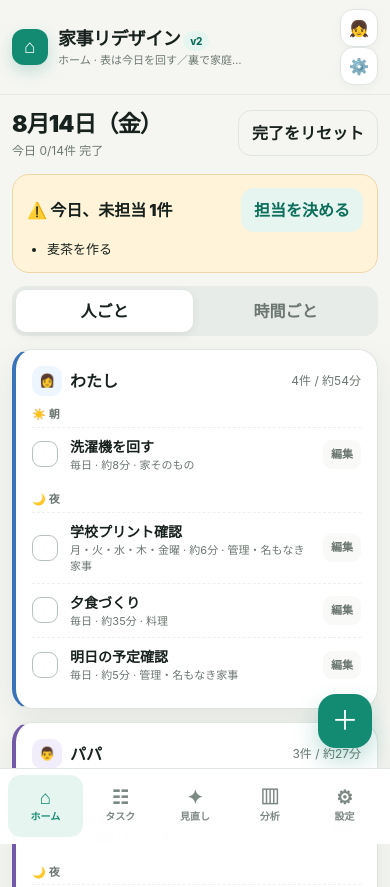
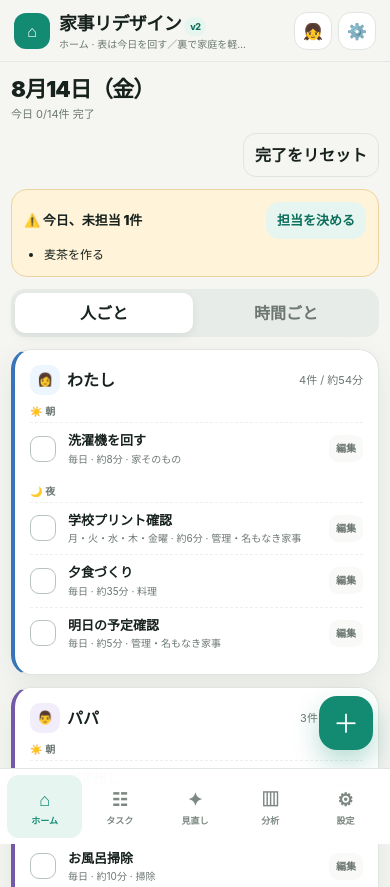
Before and after one commit to branzfamily01/kaji-redesign, a plain HTML site: page index.html in a window 390 px wide. Shown: the top 887 px of the page. Drawn offline with Linux system fonts and the light colour scheme.

Commit message:
Update v2 responsive UI

```diff
--- a/style.css
+++ b/style.css
@@ -1,46 +1,48 @@
 :root{
-  --bg:#f5f6f2;--surface:#fff;--surface-2:#f9faf7;--ink:#17211d;--muted:#6c7771;--line:#dfe5e1;
-  --brand:#138a72;--brand-deep:#0c6e5b;--brand-soft:#e6f5f0;--warn:#b26a00;--warn-soft:#fff4d9;
+  --bg:#f5f6f2;--surface:#fff;--surface2:#f9faf7;--ink:#17211d;--muted:#6c7771;--line:#dfe5e1;
+  --brand:#138a72;--brand2:#0c6e5b;--brand-soft:#e6f5f0;--warn:#a96500;--warn-soft:#fff4d9;
   --danger:#b94a4a;--danger-soft:#fff0ef;--purple:#7359a7;--purple-soft:#f1edfa;--blue:#3973b8;--blue-soft:#edf5ff;
-  --shadow:0 10px 30px rgba(24,45,36,.08);--radius:20px;--nav-h:76px
+  --pink:#c45b7d;--orange:#c97427;--shadow:0 10px 30px rgba(24,45,36,.08);--radius:20px;--nav-h:76px;
 }
-*{box-sizing:border-box} html{background:var(--bg)}
-body{margin:0;color:var(--ink);background:var(--bg);font-family:-apple-system,BlinkMacSystemFont,"Hiragino Sans","Yu Gothic UI","Yu Gothic",Meiryo,sans-serif;line-height:1.5;-webkit-font-smoothing:antialiased}
-button,input,select,textarea{font:inherit;color:inherit} button{cursor:pointer} button:disabled{cursor:not-allowed;opacity:.5}
-.app-shell{min-height:100vh;padding-bottom:calc(var(--nav-h) + env(safe-area-inset-bottom) + 18px)}
-.topbar{position:sticky;top:0;z-index:30;display:flex;align-items:center;justify-content:space-between;min-height:62px;padding:10px 16px;background:rgba(245,246,242,.92);backdrop-filter:blur(18px);border-bottom:1px solid rgba(223,229,225,.75)}
-.brand{display:flex;align-items:center;gap:10px;min-width:0}.brand-mark{width:36px;height:36px;border-radius:12px;display:grid;place-items:center;background:var(--brand);color:#fff;font-size:19px;box-shadow:0 6px 16px rgba(19,138,114,.22)}
-.brand-text{min-width:0}.brand-title{font-weight:900;letter-spacing:-.03em;font-size:18px}.brand-sub{font-size:11px;color:var(--muted);white-space:nowrap;overflow:hidden;text-overflow:ellipsis}
-.header-actions{display:flex;gap:7px}.icon-btn,.ghost-btn,.primary-btn,.soft-btn,.danger-btn{border:0;border-radius:13px;font-weight:800}
-.icon-btn{width:38px;height:38px;background:var(--surface);border:1px solid var(--line);display:grid;place-items:center;box-shadow:0 3px 10px rgba(24,45,36,.04)}
-.primary-btn{background:var(--brand);color:#fff;padding:11px 15px}.primary-btn:hover{background:var(--brand-deep)}
-.soft-btn{background:var(--brand-soft);color:var(--brand-deep);padding:10px 13px}.ghost-btn{background:transparent;border:1px solid var(--line);padding:10px 13px}.danger-btn{background:var(--danger-soft);color:var(--danger);padding:10px 13px}
-.content{width:min(100%,860px);margin:0 auto;padding:16px}.page-title{font-size:26px;line-height:1.15;letter-spacing:-.04em;margin:4px 0}.page-lead{color:var(--muted);font-size:13px;margin:0 0 16px}
-.date-row{display:flex;align-items:center;justify-content:space-between;gap:10px;margin-bottom:14px}.date-main{font-size:23px;font-weight:900;letter-spacing:-.04em}.date-sub{font-size:12px;color:var(--muted)}
-.card{background:var(--surface);border:1px solid var(--line);border-radius:var(--radius);padding:16px;box-shadow:var(--shadow);margin-bottom:13px}.card.flat{box-shadow:none}
-.card-title-row{display:flex;align-items:flex-start;justify-content:space-between;gap:12px;margin-bottom:10px}.card-title{font-weight:900;font-size:17px;margin:0}.card-sub{color:var(--muted);font-size:12px;margin-top:2px}
-.alert{background:var(--warn-soft);border:1px solid #efd6a6;border-radius:17px;padding:13px 14px;margin-bottom:13px}.alert-head{display:flex;align-items:center;justify-content:space-between;gap:10px;font-weight:900}.alert-list{margin:8px 0 0;padding-left:20px;font-size:13px}
-.segmented{display:grid;grid-template-columns:repeat(2,1fr);gap:4px;background:#e8ece9;padding:4px;border-radius:14px;margin-bottom:13px}.segmented.three{grid-template-columns:repeat(3,1fr)}
-.segmented button{border:0;background:transparent;border-radius:10px;padding:9px 8px;font-weight:800;color:var(--muted)}.segmented button.active{background:#fff;color:var(--ink);box-shadow:0 3px 10px rgba(24,45,36,.08)}
-.person-card{border-left:4px solid var(--person-color,#138a72)}.person-head{display:flex;align-items:center;justify-content:space-between;gap:10px;margin-bottom:8px}.person-name{display:flex;align-items:center;gap:8px;font-weight:900}.avatar{width:30px;height:30px;border-radius:10px;display:grid;place-items:center;background:var(--person-soft,#e6f5f0);color:var(--person-color,#138a72);font-weight:900;font-size:13px}.person-summary{font-size:12px;color:var(--muted);white-space:nowrap}
-.time-label{display:flex;align-items:center;gap:7px;margin:10px 0 4px;color:var(--muted);font-size:11px;font-weight:900;text-transform:uppercase;letter-spacing:.04em}
-.task-row{display:grid;grid-template-columns:30px minmax(0,1fr) auto;gap:8px;align-items:center;padding:8px 0;border-top:1px dashed #edf0ee}.task-row:first-of-type{border-top:0}.check{width:26px;height:26px;border-radius:9px;border:1.5px solid #b7c2bc;background:#fff;display:grid;place-items:center;color:#fff;font-weight:900;padding:0}.check.done{background:var(--brand);border-color:var(--brand)}
-.task-name{font-size:14px;font-weight:750;min-width:0}.task-name.done{text-decoration:line-through;color:#97a19c}.task-meta{font-size:11px;color:var(--muted)}.task-actions{display:flex;align-items:center;gap:5px}.mini-btn{border:0;background:var(--surface-2);border-radius:9px;padding:6px 8px;font-size:11px;font-weight:800;color:var(--muted)}
-.empty{text-align:center;padding:30px 18px;color:var(--muted);border:1px dashed #ccd6d0;border-radius:18px;background:var(--surface-2)}.empty .big{font-size:30px;margin-bottom:6px}
-.improve-strip{display:flex;align-items:center;justify-content:space-between;gap:12px;background:linear-gradient(135deg,#e9f7f3,#f7fbf9);border:1px solid #cfe9e1;border-radius:18px;padding:14px 15px;margin-top:14px}.improve-strip strong{display:block;font-size:14px}.improve-strip span{font-size:11px;color:var(--muted)}
-.bottom-nav{position:fixed;left:0;right:0;bottom:0;z-index:50;display:grid;grid-template-columns:repeat(5,1fr);min-height:var(--nav-h);padding:6px 8px calc(7px + env(safe-area-inset-bottom));background:rgba(255,255,255,.96);backdrop-filter:blur(18px);border-top:1px solid var(--line)}
-.nav-btn{border:0;background:transparent;border-radius:13px;color:#7d8983;display:flex;flex-direction:column;align-items:center;justify-content:center;gap:2px;font-size:10px;font-weight:800}.nav-btn .nav-icon{font-size:19px;line-height:1}.nav-btn.active{color:var(--brand);background:var(--brand-soft)}
-.fab{position:fixed;right:18px;bottom:calc(var(--nav-h) + 20px + env(safe-area-inset-bottom));z-index:35;width:54px;height:54px;border-radius:18px;border:0;background:var(--brand);color:#fff;font-size:27px;box-shadow:0 12px 25px rgba(19,138,114,.28)}
-.filter-row{display:flex;gap:7px;overflow:auto;padding-bottom:4px;margin-bottom:12px}.chip{border:1px solid var(--line);background:#fff;border-radius:999px;padding:7px 10px;font-size:12px;font-weight:800;white-space:nowrap}.chip.active{background:var(--ink);border-color:var(--ink);color:#fff}
-.task-master-row{display:grid;grid-template-columns:minmax(0,1fr) auto;gap:10px;align-items:center;padding:12px 0;border-bottom:1px solid #edf0ee}.task-master-row:last-child{border-bottom:0}.badges{display:flex;flex-wrap:wrap;gap:5px;margin-top:5px}.badge{font-size:10px;font-weight:800;padding:4px 7px;border-radius:999px;background:#f0f3f1;color:#66736d}.badge.green{background:var(--brand-soft);color:var(--brand-deep)}.badge.warn{background:var(--warn-soft);color:var(--warn)}.badge.purple{background:var(--purple-soft);color:var(--purple)}.badge.blue{background:var(--blue-soft);color:var(--blue)}.badge.red{background:var(--danger-soft);color:var(--danger)}
-.redesign-card{padding:15px;border:1px solid var(--line);border-radius:18px;background:#fff;margin-bottom:10px}.redesign-options{display:grid;grid-template-columns:repeat(2,1fr);gap:8px;margin-top:11px}.redesign-option{border:1px solid var(--line);background:var(--surface-2);border-radius:13px;padding:10px 8px;text-align:left;font-size:12px;font-weight:800}.redesign-option.selected{background:var(--brand-soft);border-color:#acd8cb;color:var(--brand-deep)}
-.suggest-box{background:#f8faf8;border:1px dashed #cbd8d1;border-radius:14px;padding:11px;margin-top:10px;font-size:12px}.level-track{display:grid;grid-template-columns:repeat(5,1fr);gap:5px;margin-top:10px}.level-node{border:1px solid var(--line);background:#fff;border-radius:11px;padding:8px 3px;text-align:center;font-size:10px;font-weight:800}.level-node.active{background:var(--brand);color:#fff;border-color:var(--brand)}
-.metric-grid{display:grid;grid-template-columns:repeat(2,1fr);gap:10px}.metric{background:#fff;border:1px solid var(--line);border-radius:17px;padding:14px}.metric .num{font-size:27px;font-weight:950;letter-spacing:-.05em}.metric .label{font-size:11px;color:var(--muted);font-weight:800}.progress{height:9px;background:#e8ece9;border-radius:99px;overflow:hidden;margin-top:6px}.progress>i{display:block;height:100%;background:var(--brand);border-radius:99px}.bar-row{display:grid;grid-template-columns:68px 1fr 50px;gap:8px;align-items:center;margin:9px 0;font-size:12px}.bar-track{height:10px;background:#edf0ee;border-radius:99px;overflow:hidden}.bar-fill{height:100%;border-radius:99px}
-.section-label{font-size:12px;color:var(--muted);font-weight:900;margin:18px 2px 8px}.form-grid{display:grid;grid-template-columns:repeat(2,1fr);gap:10px}.field label{display:block;font-size:11px;color:var(--muted);font-weight:900;margin:0 0 5px}.field input,.field select,.field textarea{width:100%;border:1px solid var(--line);background:#fff;border-radius:12px;padding:11px 12px;outline:none}.field textarea{min-height:84px;resize:vertical}.field input:focus,.field select:focus,.field textarea:focus{border-color:#70bba8;box-shadow:0 0 0 3px rgba(19,138,114,.09)}.full{grid-column:1/-1}
-.weekdays{display:grid;grid-template-columns:repeat(7,1fr);gap:5px}.day-btn{border:1px solid var(--line);background:#fff;border-radius:10px;padding:8px 2px;font-size:11px;font-weight:900}.day-btn.active{background:var(--brand);color:#fff;border-color:var(--brand)}
-.modal-backdrop{position:fixed;inset:0;z-index:80;background:rgba(19,29,24,.42);display:flex;align-items:flex-end;justify-content:center;padding:18px 12px 0}.modal{width:min(100%,720px);max-height:92vh;overflow:auto;background:var(--bg);border-radius:25px 25px 0 0;padding:17px 16px calc(22px + env(safe-area-inset-bottom));box-shadow:0 -15px 45px rgba(0,0,0,.16)}.modal-head{display:flex;align-items:center;justify-content:space-between;gap:10px;margin-bottom:12px}.modal-title{font-size:20px;font-weight:950;letter-spacing:-.03em}.modal-close{width:36px;height:36px;border:0;border-radius:12px;background:#e8ece9;font-size:18px}.modal-actions{display:flex;gap:8px;justify-content:flex-end;margin-top:15px}
-.member-row{display:grid;grid-template-columns:40px 1fr auto;gap:9px;align-items:center;padding:11px 0;border-bottom:1px solid #edf0ee}.member-row:last-child{border-bottom:0}.callout{padding:13px 14px;border-radius:15px;background:var(--blue-soft);color:#345a87;font-size:12px;border:1px solid #d2e5fb}.callout.warn{background:var(--warn-soft);color:#7d530f;border-color:#f1dba8}.callout.green{background:var(--brand-soft);color:var(--brand-deep);border-color:#cce9e0}
-.search{position:relative;margin-bottom:12px}.search input{width:100%;border:1px solid var(--line);border-radius:14px;padding:12px 12px 12px 38px;background:#fff}.search span{position:absolute;left:13px;top:11px;color:var(--muted)}
-.toast{position:fixed;left:50%;bottom:calc(var(--nav-h) + 18px + env(safe-area-inset-bottom));z-index:100;transform:translateX(-50%);background:#17211d;color:#fff;border-radius:13px;padding:10px 14px;font-size:12px;font-weight:800;box-shadow:0 10px 24px rgba(0,0,0,.2)}
-@media(min-width:760px){.content{padding:22px}.bottom-nav{left:50%;right:auto;transform:translateX(-50%);width:680px;border:1px solid var(--line);border-bottom:0;border-radius:20px 20px 0 0}.fab{right:calc(50% - 410px)}.form-grid{grid-template-columns:repeat(3,1fr)}.redesign-options{grid-template-columns:repeat(3,1fr)}.metric-grid{grid-template-columns:repeat(4,1fr)}}
-@media(max-width:420px){.content{padding:12px}.topbar{padding:9px 12px}.brand-sub{max-width:185px}.page-title{font-size:23px}.form-grid{grid-template-columns:1fr}.full{grid-column:auto}}
+html[data-font="system"] body{font-family:-apple-system,BlinkMacSystemFont,"Hiragino Sans","Yu Gothic UI","Yu Gothic",Meiryo,sans-serif}
+html[data-font="rounded"] body{font-family:"Hiragino Maru Gothic ProN","Yu Gothic","Meiryo",sans-serif}
+html[data-font="textbook"] body{font-family:"UD Digi Kyokasho NP-R","Yu Kyokasho","Hiragino Mincho ProN",serif}
+html[data-font="mincho"] body{font-family:"Yu Mincho","Hiragino Mincho ProN",serif}
+*{box-sizing:border-box}html{background:var(--bg)}body{margin:0;background:var(--bg);color:var(--ink);line-height:1.5;-webkit-font-smoothing:antialiased}
+button,input,select,textarea{font:inherit;color:inherit}button{cursor:pointer}.app-shell{min-height:100vh;padding-bottom:calc(var(--nav-h) + 20px + env(safe-area-inset-bottom))}
+.topbar{position:sticky;top:0;z-index:30;display:flex;align-items:center;justify-content:space-between;gap:10px;min-height:62px;padding:9px 14px;background:rgba(245,246,242,.94);backdrop-filter:blur(16px);border-bottom:1px solid rgba(223,229,225,.8)}
+.brand{display:flex;align-items:center;gap:9px;min-width:0}.brand-mark{width:36px;height:36px;border-radius:12px;display:grid;place-items:center;background:var(--brand);color:#fff;font-weight:900}.brand-title{font-size:18px;font-weight:950;letter-spacing:-.03em}.brand-sub{font-size:10px;color:var(--muted);white-space:nowrap;overflow:hidden;text-overflow:ellipsis;max-width:55vw}.head-actions{display:flex;gap:6px}
+.icon-btn,.ghost-btn,.soft-btn,.primary-btn,.danger-btn{border:0;border-radius:13px;font-weight:850}.icon-btn{width:38px;height:38px;background:#fff;border:1px solid var(--line)}.ghost-btn{padding:9px 11px;background:transparent;border:1px solid var(--line)}.soft-btn{padding:9px 11px;background:var(--brand-soft);color:var(--brand2)}.primary-btn{padding:10px 13px;background:var(--brand);color:#fff}.danger-btn{padding:9px 11px;background:var(--danger-soft);color:var(--danger)}
+.content{width:min(100%,900px);margin:auto;padding:14px}.page-title{font-size:25px;line-height:1.12;margin:5px 0 4px;letter-spacing:-.04em}.page-lead{margin:0 0 14px;color:var(--muted);font-size:12px}
+.card{background:#fff;border:1px solid var(--line);border-radius:var(--radius);padding:15px;box-shadow:var(--shadow);margin-bottom:12px}.card.flat{box-shadow:none}.card-title-row{display:flex;align-items:flex-start;justify-content:space-between;gap:10px;margin-bottom:9px}.card-title{font-size:16px;font-weight:950;margin:0}.card-sub{font-size:11px;color:var(--muted);margin-top:2px}
+.date-row{display:flex;justify-content:space-between;align-items:center;gap:10px;margin-bottom:12px}.date-main{font-size:22px;font-weight:950;letter-spacing:-.04em}.date-sub{font-size:11px;color:var(--muted)}
+.alert{background:var(--warn-soft);border:1px solid #ecd39f;border-radius:16px;padding:12px;margin-bottom:12px}.alert-head{display:flex;align-items:center;justify-content:space-between;gap:8px;font-weight:900;font-size:13px}.alert-list{margin:7px 0 0;padding-left:20px;font-size:12px}
+.segmented{display:grid;grid-template-columns:repeat(2,1fr);gap:4px;background:#e8ece9;padding:4px;border-radius:14px;margin-bottom:12px}.segmented.three{grid-template-columns:repeat(3,1fr)}.segmented button{border:0;background:transparent;border-radius:10px;padding:8px;color:var(--muted);font-weight:850}.segmented button.active{background:#fff;color:var(--ink);box-shadow:0 3px 10px rgba(24,45,36,.08)}
+.person-card{border-left:4px solid var(--person-color,var(--brand))}.person-head{display:flex;justify-content:space-between;align-items:center;gap:8px}.person-name{display:flex;align-items:center;gap:7px;font-weight:950}.avatar{width:30px;height:30px;border-radius:10px;display:grid;place-items:center;background:var(--person-soft,var(--brand-soft));color:var(--person-color,var(--brand));font-size:13px;font-weight:900}.person-summary{font-size:11px;color:var(--muted)}
+.time-label{display:flex;gap:6px;align-items:center;margin:9px 0 3px;color:var(--muted);font-size:10px;font-weight:900;letter-spacing:.04em}
+.task-row{display:grid;grid-template-columns:30px minmax(0,1fr) auto;gap:8px;align-items:center;padding:8px 0;border-top:1px dashed #edf0ee}.task-row:first-of-type{border-top:0}
+.check{width:26px;height:26px;border:1.5px solid #b8c3bd;border-radius:9px;background:#fff;color:#fff;display:grid;place-items:center;padding:0;font-weight:900}.check.done{background:var(--brand);border-color:var(--brand)}.task-name{font-size:13px;font-weight:800}.task-name.done{text-decoration:line-through;color:#96a09b}.task-meta{font-size:10px;color:var(--muted);margin-top:1px}.mini-btn{border:0;background:var(--surface2);border-radius:9px;padding:6px 7px;color:var(--muted);font-size:10px;font-weight:850}
+.joint-progress{display:flex;gap:5px;flex-wrap:wrap;margin-top:5px}.joint-chip{border:1px solid var(--line);background:#fff;border-radius:999px;padding:4px 7px;font-size:10px;font-weight:850}.joint-chip.done{background:var(--brand-soft);border-color:#b7dfd4;color:var(--brand2)}
+.badges{display:flex;flex-wrap:wrap;gap:4px;margin-top:4px}.badge{display:inline-block;padding:3px 6px;border-radius:999px;background:#f0f3f1;color:#69756f;font-size:9px;font-weight:850}.badge.green{background:var(--brand-soft);color:var(--brand2)}.badge.warn{background:var(--warn-soft);color:var(--warn)}.badge.blue{background:var(--blue-soft);color:var(--blue)}.badge.purple{background:var(--purple-soft);color:var(--purple)}.badge.red{background:var(--danger-soft);color:var(--danger)}
+.improve-strip{display:flex;justify-content:space-between;align-items:center;gap:10px;padding:13px;border:1px solid #cbe7df;background:linear-gradient(135deg,#e9f7f3,#f8fbfa);border-radius:17px;margin-top:12px}.improve-strip strong{display:block;font-size:13px}.improve-strip span{font-size:10px;color:var(--muted)}
+.bottom-nav{position:fixed;left:0;right:0;bottom:0;z-index:50;display:grid;grid-template-columns:repeat(5,1fr);min-height:var(--nav-h);padding:6px 7px calc(6px + env(safe-area-inset-bottom));background:rgba(255,255,255,.96);backdrop-filter:blur(16px);border-top:1px solid var(--line)}.nav-btn{border:0;background:transparent;border-radius:12px;display:flex;flex-direction:column;align-items:center;justify-content:center;gap:1px;font-size:9px;font-weight:850;color:#7d8882}.nav-btn.active{background:var(--brand-soft);color:var(--brand)}.nav-icon{font-size:18px}
+.fab{position:fixed;right:17px;bottom:calc(var(--nav-h) + 18px + env(safe-area-inset-bottom));z-index:40;width:54px;height:54px;border:0;border-radius:18px;background:var(--brand);color:#fff;font-size:26px;box-shadow:0 12px 26px rgba(19,138,114,.3)}
+.search{position:relative;margin-bottom:10px}.search input{width:100%;padding:11px 12px 11px 36px;border:1px solid var(--line);border-radius:13px;background:#fff}.search span{position:absolute;left:12px;top:10px;color:var(--muted)}.filter-row{display:flex;gap:6px;overflow:auto;padding-bottom:4px;margin-bottom:10px}.chip{border:1px solid var(--line);background:#fff;border-radius:999px;padding:6px 9px;white-space:nowrap;font-size:10px;font-weight:850}.chip.active{background:var(--ink);border-color:var(--ink);color:#fff}
+.task-master-row{display:grid;grid-template-columns:minmax(0,1fr) auto;gap:9px;align-items:center;padding:11px 0;border-bottom:1px solid #edf0ee}.task-master-row:last-child{border-bottom:0}.task-actions{display:flex;gap:4px;flex-wrap:wrap;justify-content:flex-end}
+.redesign-card{padding:14px;background:#fff;border:1px solid var(--line);border-radius:18px;margin-bottom:10px}.redesign-options{display:grid;grid-template-columns:repeat(2,1fr);gap:7px;margin-top:10px}.redesign-option{border:1px solid var(--line);background:var(--surface2);border-radius:12px;padding:9px 7px;text-align:left;font-size:11px;font-weight:850}.redesign-option.selected{background:var(--brand-soft);border-color:#add9cc;color:var(--brand2)}.suggest-box{background:#f8faf8;border:1px dashed #cad8d1;border-radius:13px;padding:10px;margin-top:9px;font-size:11px}.section-label{font-size:11px;color:var(--muted);font-weight:900;margin:15px 1px 7px}.level-track{display:grid;grid-template-columns:repeat(5,1fr);gap:4px}.level-node{border:1px solid var(--line);background:#fff;border-radius:10px;padding:7px 2px;font-size:9px;font-weight:850}.level-node.active{background:var(--brand);color:#fff;border-color:var(--brand)}
+.callout{padding:11px 12px;border:1px solid #d3e4f8;background:var(--blue-soft);color:#365b87;border-radius:14px;font-size:11px}.callout.green{background:var(--brand-soft);border-color:#cce8e0;color:var(--brand2)}.callout.warn{background:var(--warn-soft);border-color:#efd8a8;color:#795311}
+.metric-grid{display:grid;grid-template-columns:repeat(2,1fr);gap:9px}.metric{background:#fff;border:1px solid var(--line);border-radius:16px;padding:13px}.metric .num{font-size:24px;font-weight:950;letter-spacing:-.05em}.metric .label{font-size:10px;color:var(--muted);font-weight:850}.progress{height:8px;background:#e8ece9;border-radius:99px;overflow:hidden;margin-top:5px}.progress i{display:block;height:100%;background:var(--brand);border-radius:99px}.bar-row{display:grid;grid-template-columns:70px 1fr 45px;gap:7px;align-items:center;margin:8px 0;font-size:11px}.bar-track{height:9px;background:#edf0ee;border-radius:99px;overflow:hidden}.bar-fill{height:100%;border-radius:99px}
+.form-grid{display:grid;grid-template-columns:repeat(2,1fr);gap:9px}.field label{display:block;font-size:10px;color:var(--muted);font-weight:900;margin:0 0 4px}.field input,.field select,.field textarea{width:100%;border:1px solid var(--line);border-radius:12px;background:#fff;padding:10px 11px;outline:none}.field textarea{min-height:78px;resize:vertical}.full{grid-column:1/-1}.weekdays{display:grid;grid-template-columns:repeat(7,1fr);gap:4px}.day-btn{border:1px solid var(--line);background:#fff;border-radius:9px;padding:7px 2px;font-size:10px;font-weight:850}.day-btn.active{background:var(--brand);color:#fff;border-color:var(--brand)}
+.owner-picker{display:grid;grid-template-columns:repeat(2,1fr);gap:6px}.owner-pick input{display:none}.owner-pick span{display:block;border:1px solid var(--line);background:#fff;border-radius:11px;padding:8px;font-size:10px;font-weight:850}.owner-pick input:checked + span{border-color:var(--pick-color);background:var(--pick-soft);color:var(--pick-color);box-shadow:0 0 0 2px color-mix(in srgb,var(--pick-color) 18%,transparent)}
+.modal-backdrop{position:fixed;inset:0;z-index:80;background:rgba(19,29,24,.43);display:flex;justify-content:center;align-items:flex-end;padding:16px 10px 0}.modal{width:min(100%,740px);max-height:92vh;overflow:auto;background:var(--bg);border-radius:24px 24px 0 0;padding:16px 14px calc(20px + env(safe-area-inset-bottom));box-shadow:0 -16px 42px rgba(0,0,0,.17)}.modal-head{display:flex;justify-content:space-between;align-items:center;gap:8px;margin-bottom:10px}.modal-title{font-size:19px;font-weight:950}.modal-close{width:35px;height:35px;border:0;border-radius:11px;background:#e8ece9}.modal-actions{display:flex;gap:7px;justify-content:flex-end;margin-top:13px}
+.member-row{display:grid;grid-template-columns:40px 1fr auto;gap:8px;align-items:center;padding:10px 0;border-bottom:1px solid #edf0ee}.member-row:last-child{border-bottom:0}
+.template-grid{display:grid;grid-template-columns:repeat(2,1fr);gap:8px}.template-card{border:1px solid var(--line);border-radius:14px;background:#fff;padding:10px}.template-card h4{margin:0 0 5px;font-size:12px}.template-card p{margin:0;color:var(--muted);font-size:9px}.template-card button{margin-top:8px;width:100%}
+.child-hero{background:linear-gradient(135deg,#fff3f7,#f7f2ff);border:1px solid #edd9e3;border-radius:20px;padding:15px;margin-bottom:12px}.child-switch{display:flex;gap:6px;overflow:auto;margin-top:10px}.child-switch button{border:1px solid #e6dce4;background:#fff;border-radius:999px;padding:7px 10px;font-size:10px;font-weight:850}.child-switch button.active{background:#c45b7d;color:#fff;border-color:#c45b7d}
+.history-item{display:grid;grid-template-columns:34px minmax(0,1fr) auto;gap:8px;align-items:start;padding:9px 0;border-bottom:1px solid #edf0ee}.history-item:last-child{border-bottom:0}.history-icon{width:30px;height:30px;border-radius:10px;background:var(--brand-soft);display:grid;place-items:center}.history-date{font-size:9px;color:var(--muted)}
+.schedule-badge{display:inline-block;margin-left:4px;padding:2px 5px;border-radius:999px;background:#eef2ef;color:#68736d;font-size:9px;font-weight:850}
+.template-checks{display:grid;gap:6px}.template-check{display:grid;grid-template-columns:24px 1fr;gap:8px;align-items:start;border:1px solid var(--line);background:#fff;border-radius:12px;padding:9px}.template-check input{margin-top:3px}
+.empty{text-align:center;padding:28px 16px;border:1px dashed #ccd5d0;background:var(--surface2);border-radius:17px;color:var(--muted);font-size:12px}.toast{position:fixed;left:50%;bottom:calc(var(--nav-h) + 16px + env(safe-area-inset-bottom));transform:translateX(-50%);z-index:100;background:#17211d;color:#fff;padding:9px 13px;border-radius:12px;font-size:11px;font-weight:850;box-shadow:0 10px 22px rgba(0,0,0,.2)}
+.font-preview{margin-top:9px;padding:12px;background:#fff;border:1px solid var(--line);border-radius:13px}.font-preview strong{display:block}.font-preview span{font-size:10px;color:var(--muted)}
+.v2-status{display:grid;gap:6px}.v2-row{display:grid;grid-template-columns:1fr auto;gap:8px;align-items:center;padding:8px 0;border-bottom:1px solid #edf0ee}.v2-row:last-child{border-bottom:0}
+@media(min-width:760px){.content{padding:20px}.bottom-nav{left:50%;right:auto;transform:translateX(-50%);width:690px;border:1px solid var(--line);border-bottom:0;border-radius:20px 20px 0 0}.fab{right:calc(50% - 430px)}.form-grid{grid-template-columns:repeat(3,1fr)}.redesign-options{grid-template-columns:repeat(3,1fr)}.metric-grid{grid-template-columns:repeat(4,1fr)}.template-grid{grid-template-columns:repeat(3,1fr)}.owner-picker{grid-template-columns:repeat(3,1fr)}}
+@media(max-width:430px){.content{padding:11px}.page-title{font-size:22px}.form-grid{grid-template-columns:1fr}.full{grid-column:auto}.brand-sub{max-width:48vw}.date-row{align-items:flex-start;flex-direction:column}.date-row .ghost-btn{align-self:flex-end}.owner-picker{grid-template-columns:1fr 1fr}}
```
